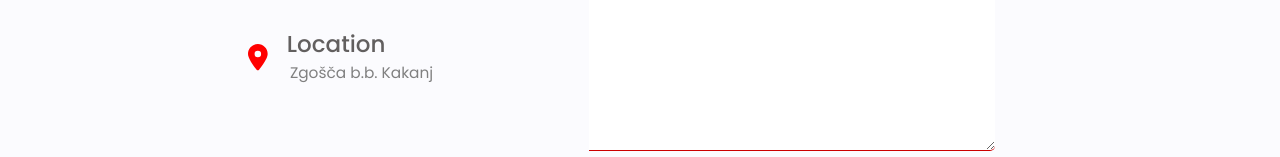
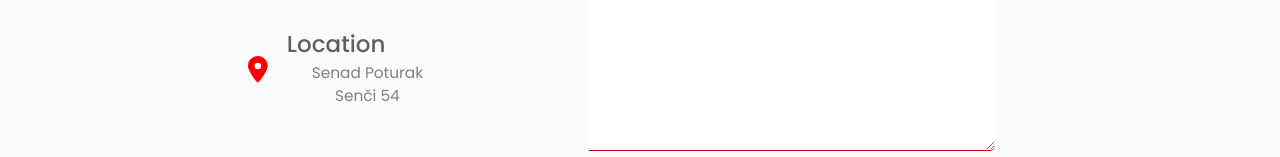
Before and after one commit to NedimBegic/portfolio, a React (Create React App) app: page / in a window 1280 px wide. Shown: the part 4821-4978 px from the top of the page. Built offline with nearby package versions, Linux system fonts and the light colour scheme.

Commit message:
new adress

```diff
--- a/src/sideComponents/ContactWays.js
+++ b/src/sideComponents/ContactWays.js
@@ -23,7 +23,7 @@ const ContactWays = ({ contactWay }) => {
   } else {
     info.icon = faLocationDot;
     info.way = "Location";
-    info.contact = "Zgošča b.b. Kakanj";
+    info.contact = "Senad Poturak Senči 54";
   }
 
   return (
```
